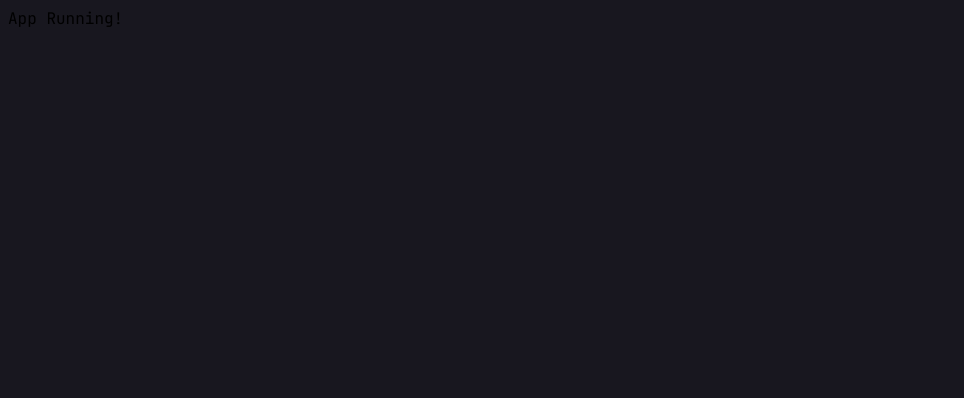
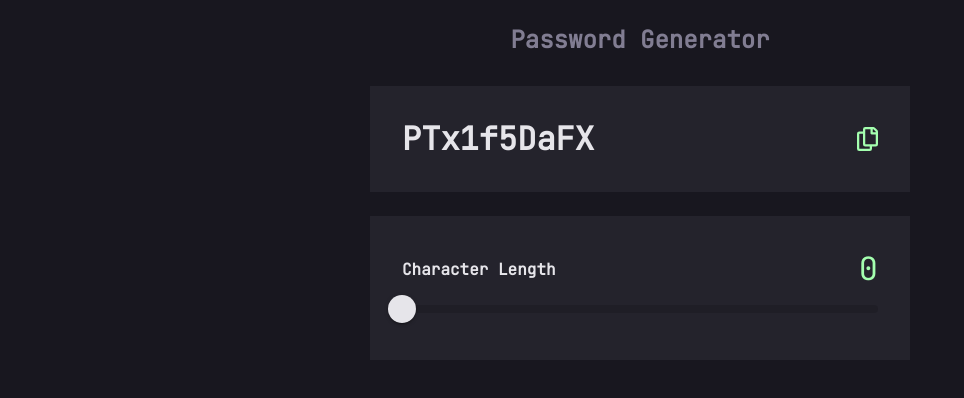
Before and after one commit to Solenoden/password-generator.react, a React (Create React App) app: page / in a window 1280 px wide. Shown: the top 398 px of the page, without its empty margins (0-964 px from the left). Built offline with nearby package versions, Linux system fonts and the light colour scheme.

Commit message:
Create Slider Input component

```diff
--- a/package.json
+++ b/package.json
@@ -3,6 +3,9 @@
   "version": "0.1.0",
   "private": true,
   "dependencies": {
+    "@emotion/react": "^11.11.4",
+    "@emotion/styled": "^11.11.5",
+    "@mui/material": "^5.15.15",
     "@testing-library/jest-dom": "^5.17.0",
     "@testing-library/react": "^13.4.0",
     "@testing-library/user-event": "^13.5.0",
--- a/src/App.tsx
+++ b/src/App.tsx
@@ -1,11 +1,12 @@
 import React from 'react';
 import './App.scss';
+import PasswordGeneratorPage from './components/password-generator-page/PasswordGeneratorPage';
 
 function App() {
   return (
     <div className="App">
       <header className="App-header">
-        App Running!
+        <PasswordGeneratorPage />
       </header>
     </div>
   );
--- /dev/null
+++ b/src/components/password-generator-page/PasswordGeneratorPage.scss
@@ -0,0 +1,54 @@
+@import "src/theme/colors";
+@import "src/theme/screen_sizes";
+
+h6 {
+  margin: 0;
+  width: fit-content;
+}
+
+#page-container {
+  width: 100%;
+  display: flex;
+  flex-direction: column;
+  padding: 16px;
+}
+
+#content-container {
+  margin-top: auto;
+  margin-bottom: auto;
+  width: 100%;
+}
+
+#title {
+  margin-bottom: 31px;
+  color: $primary-light;
+  margin-left: auto;
+  margin-right: auto;
+}
+
+#password-card {
+  margin-bottom: 24px;
+
+  img {
+    width: 21px;
+    height: 24px;
+  }
+}
+
+#generate-password-card {
+  h6 {
+    height: fit-content;
+  }
+
+  #character-count {
+    color: $secondary-normal
+  }
+}
+
+@include apply-to-desktop() {
+  #content-container {
+    margin-left: auto;
+    margin-right: auto;
+    max-width: 540px;
+  }
+}
--- /dev/null
+++ b/src/components/password-generator-page/PasswordGeneratorPage.tsx
@@ -0,0 +1,26 @@
+import './PasswordGeneratorPage.scss';
+import copyIcon from '../../assets/images/icon-copy.svg';
+import SliderInput from "../slider-input/SliderInput";
+
+function PasswordGeneratorPage() {
+    return (
+        <div id="page-container">
+            <div id="content-container">
+                <h6 id="title" className="heading-medium">Password Generator</h6>
+
+                <div id="password-card" className="card">
+                    <div className="row justify-content-between align-items-center">
+                        <h6 className="heading-large">PTx1f5DaFX</h6>
+                        <img src={copyIcon} alt="Copy to Clipboard"/>
+                    </div>
+                </div>
+
+                <div id="generate-password-card" className="card">
+                    <SliderInput label="Character Length" min={4} max={16}></SliderInput>
+                </div>
+            </div>
+        </div>
+    );
+}
+
+export default PasswordGeneratorPage;
--- /dev/null
+++ b/src/components/slider-input/SliderInput.scss
@@ -0,0 +1,37 @@
+@import "src/theme/colors";
+
+// Base Styles
+#internal-slider.MuiSlider-root {
+  color: $secondary-normal;
+  height: 8px;
+  padding: 15px 0;
+
+  .MuiSlider-thumb {
+    height: 28px;
+    width: 28px;
+    background-color: $primary-contrast;
+    box-shadow: none;
+    transition: background-color 0.2s ease-in-out, height 0.2s ease-in-out, width 0.2s ease-in-out;
+  }
+
+  .MuiSlider-track {
+    border: none;
+    height: 8px;
+  }
+
+  .MuiSlider-rail {
+    background-color: $primary-dark;
+  }
+}
+
+// Stateful Styles
+#internal-slider.MuiSlider-root {
+  .Mui-active {
+    &.MuiSlider-thumb {
+      height: 26px;
+      width: 26px;
+      background-color: $primary-normal;
+      border: 2px solid $secondary-normal;
+    }
+  }
+}
--- /dev/null
+++ b/src/components/slider-input/SliderInput.tsx
@@ -0,0 +1,30 @@
+import './SliderInput.scss';
+import { Slider } from "@mui/material";
+import React from "react";
+
+type SliderInputProps = { min: number, max: number, label: string };
+
+function SliderInput(props: SliderInputProps) {
+    const [value, setValue] = React.useState(0);
+
+    function handleValueChange(event: Event, newValue: number | number[]): void {
+        setValue(newValue as number);
+    }
+
+    return (
+        <div className="column">
+            <div className="row justify-content-between align-items-center">
+                <h6 className="body">{ props.label }</h6>
+                <span id="character-count" className="heading-large">{value}</span>
+            </div>
+            <Slider id="internal-slider"
+                    value={value}
+                    onChange={handleValueChange}
+                    min={props.min}
+                    max={props.max}
+            ></Slider>
+        </div>
+    );
+}
+
+export default SliderInput;
```
Also changed, not shown: 1 other file (tests, documents, lock files or other folders).
